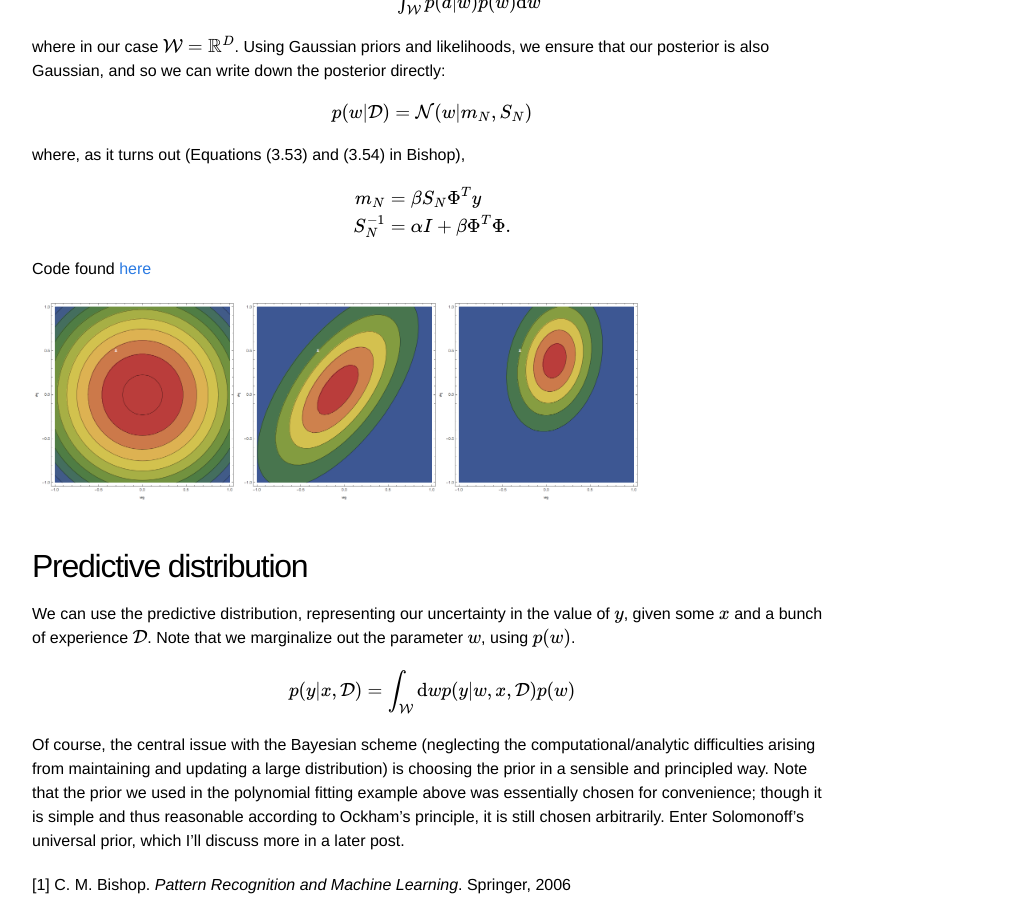
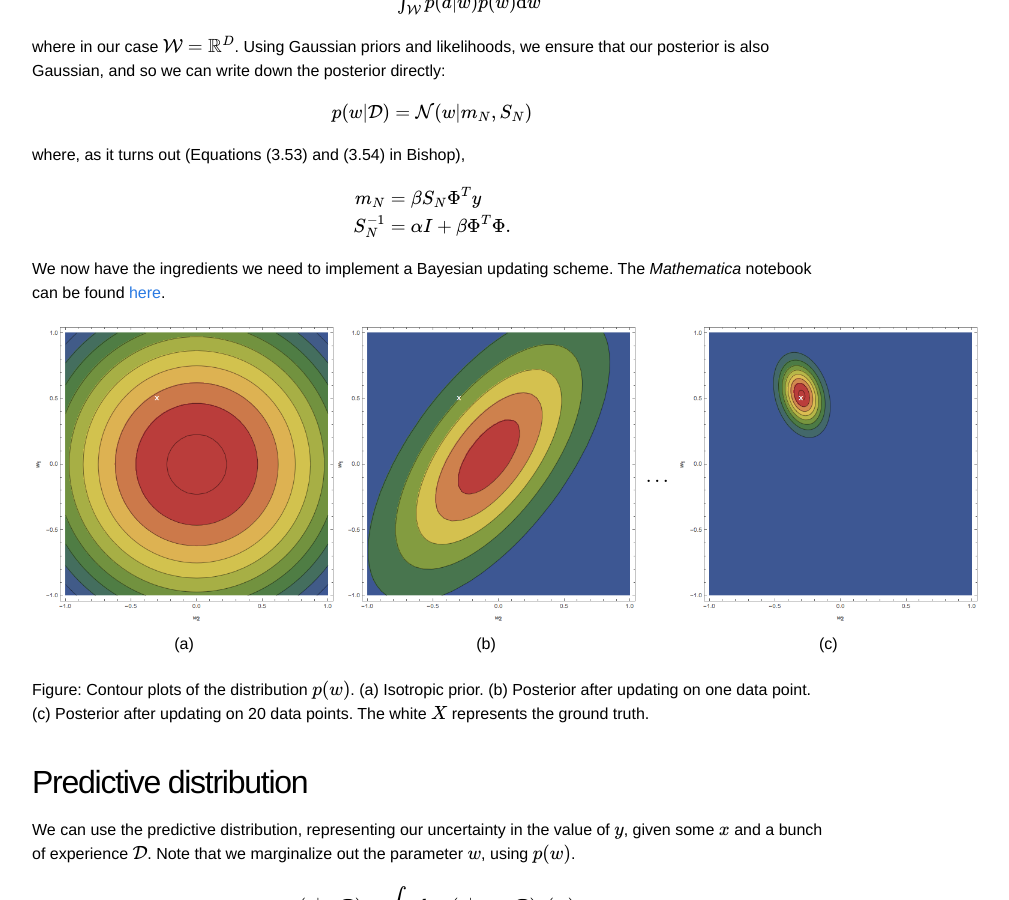
Before and after one commit to aslanides/aslanides.github.io, a Jekyll site: the page built from _posts/2016-02-24-linear-regression.md, in a window 1280 px wide and 900 px high, scrolled down 3278 px. Shown: the whole window, without its empty margins (208-1217 px from the left). Built offline with Jekyll 4.4.1, drawn with Linux system fonts in a browser that asks for light colours; formulas are drawn with MathJax 3.

Commit message:
Add captions to p(w) plots

```diff
--- a/_posts/2016-02-24-linear-regression.md
+++ b/_posts/2016-02-24-linear-regression.md
@@ -142,20 +142,37 @@ S_N^{-1} &= \alpha I + \beta \Phi^T\Phi.\\
 \end{aligned}
 $$
 
-Code found [here](/code/bayes-regression.nb)
+We now have the ingredients we need to implement a Bayesian updating scheme. The _Mathematica_ notebook can be found [here](/code/bayes-regression.nb).
 <table>
 	<tr>
 		<td>
-			<img src="/figures/plt1.png" width="200">
+			<img src="/figures/plt1.png" width="300">
 		</td>
 		<td>
-			<img src="/figures/plt2.png" width="200">
+			<img src="/figures/plt2.png" width="300">
 		</td>
 		<td>
-			<img src="/figures/plt3.png" width="200">
+			$$\  \dots\  $$
+		</td>
+		<td>
+			<img src="/figures/plt20.png" width="300">
+		</td>
+	</tr>
+	<tr>
+		<td>
+			<center>(a)</center>
+		</td>
+		<td>
+			<center>(b)</center>
+		</td>
+		<td>
+		</td>
+		<td>
+			<center>(c)</center>
 		</td>
 	</tr>
 </table>
+Figure: Contour plots of the distribution $$p(w)$$. (a) Isotropic prior. (b) Posterior after updating on one data point. (c) Posterior after updating on 20 data points. The white $$X$$ represents the ground truth.
 
 
 # Predictive distribution
```
